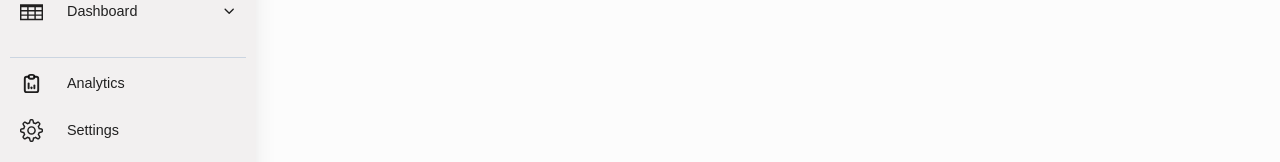
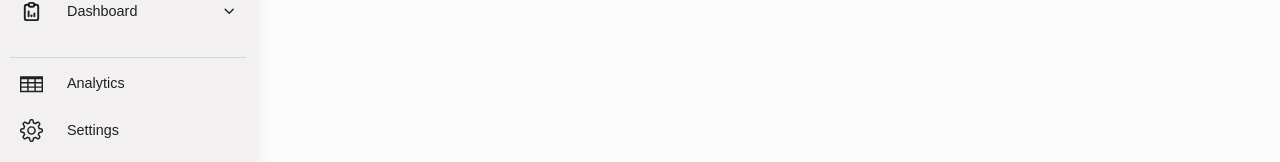
Before and after one commit to jasonchriscodes/Home-Automation-Manager, a React (Create React App) app in the folder frontend/: page /account in a window 1280 px wide. Shown: the part 256-418 px from the top of the page. Built offline with nearby package versions, Linux system fonts and the light colour scheme.

Commit message:
chore: swap icons

```diff
--- a/frontend/src/layouts/sidebar/index.js
+++ b/frontend/src/layouts/sidebar/index.js
@@ -96,7 +96,7 @@ const Sidebar = () => {
     },
     {
       name: "dashboard",
-      icon: ImTable,
+      icon: TbReportAnalytics,
       menus: ["bar", "line", "pie"],
     },
   ];
@@ -164,7 +164,7 @@ const Sidebar = () => {
 
             <li>
               <NavLink to="/analytics" className={"link"}>
-                <TbReportAnalytics size={23} className="min-w-max" />
+                <ImTable size={23} className="min-w-max" />
                 Analytics
               </NavLink>
             </li>
```
